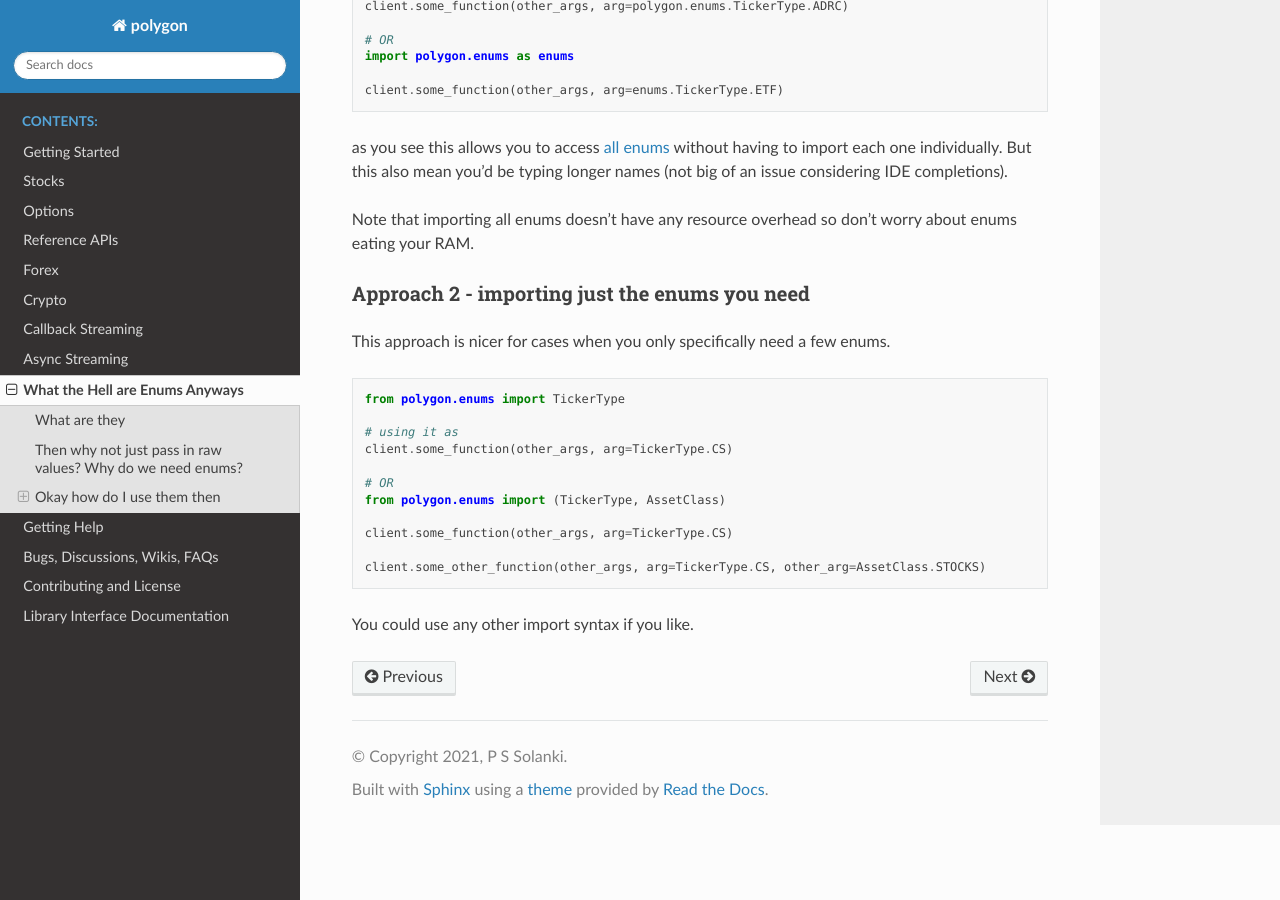
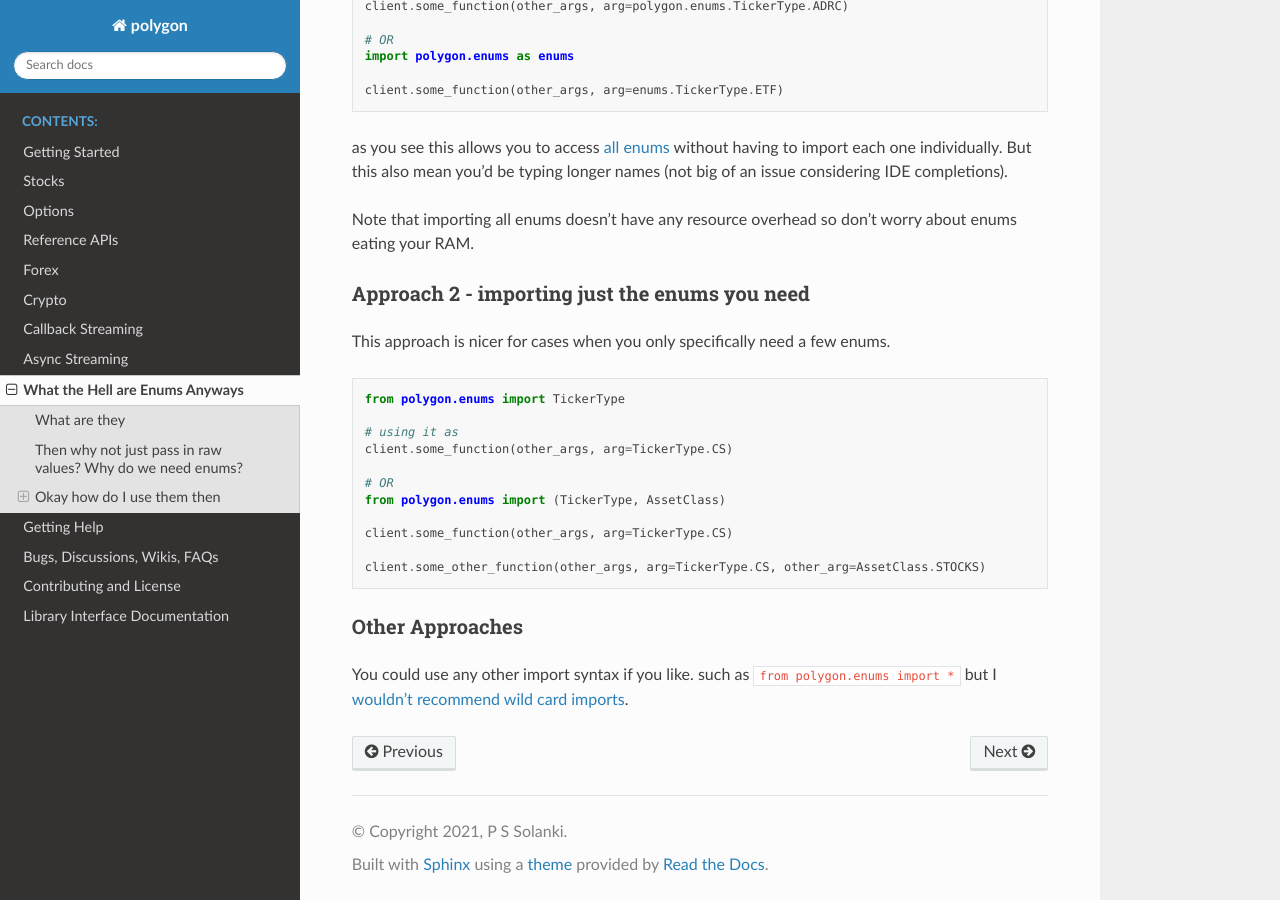
Before and after one commit to pssolanki111/polygon, a Sphinx documentation site: the page built from docs/using_enums.rst, in a window 1280 px wide and 900 px high, scrolled down 1989 px. Built offline with Sphinx 7.4.7 and the Read the Docs theme 2.0.0, drawn with Linux system fonts in a browser that asks for light colours.

Commit message:
added note on wildcard import on enums

```diff
--- a/docs/using_enums.rst
+++ b/docs/using_enums.rst
@@ -102,5 +102,8 @@ This approach is nicer for cases when you only specifically need a few enums.
 
   client.some_other_function(other_args, arg=TickerType.CS, other_arg=AssetClass.STOCKS)
 
+Other Approaches
+~~~~~~~~~~~~~~~~
 
-You could use any other import syntax if you like.
+You could use any other import syntax if you like. such as ``from polygon.enums import *`` but I `wouldn't recommend <https://stackoverflow.com/questions/3615125/should-wildcard-import-be-avoided>`__
+`wild card imports <https://realpython.com/lessons/importing-asterisk-from-package/>`__.
```
